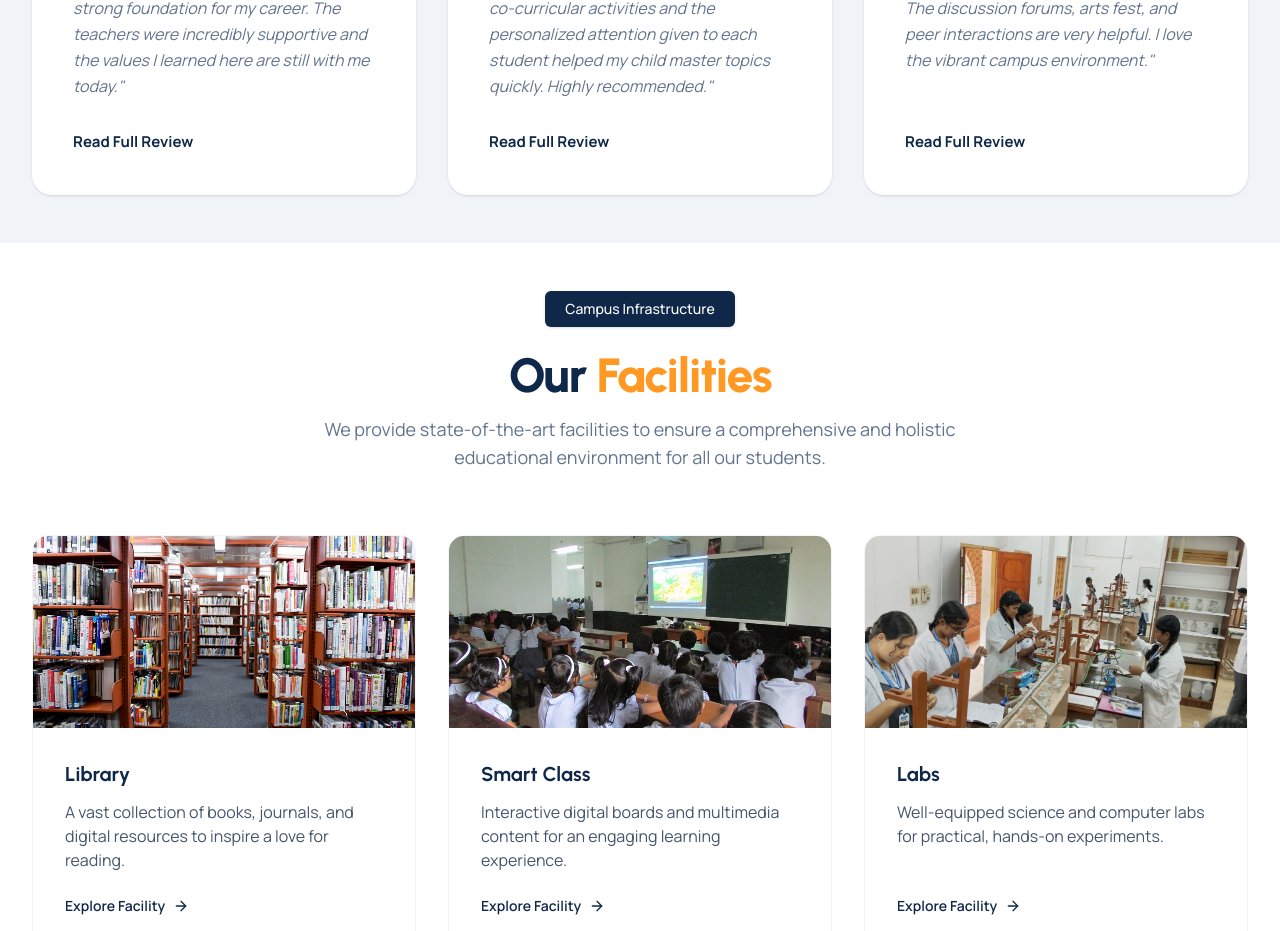
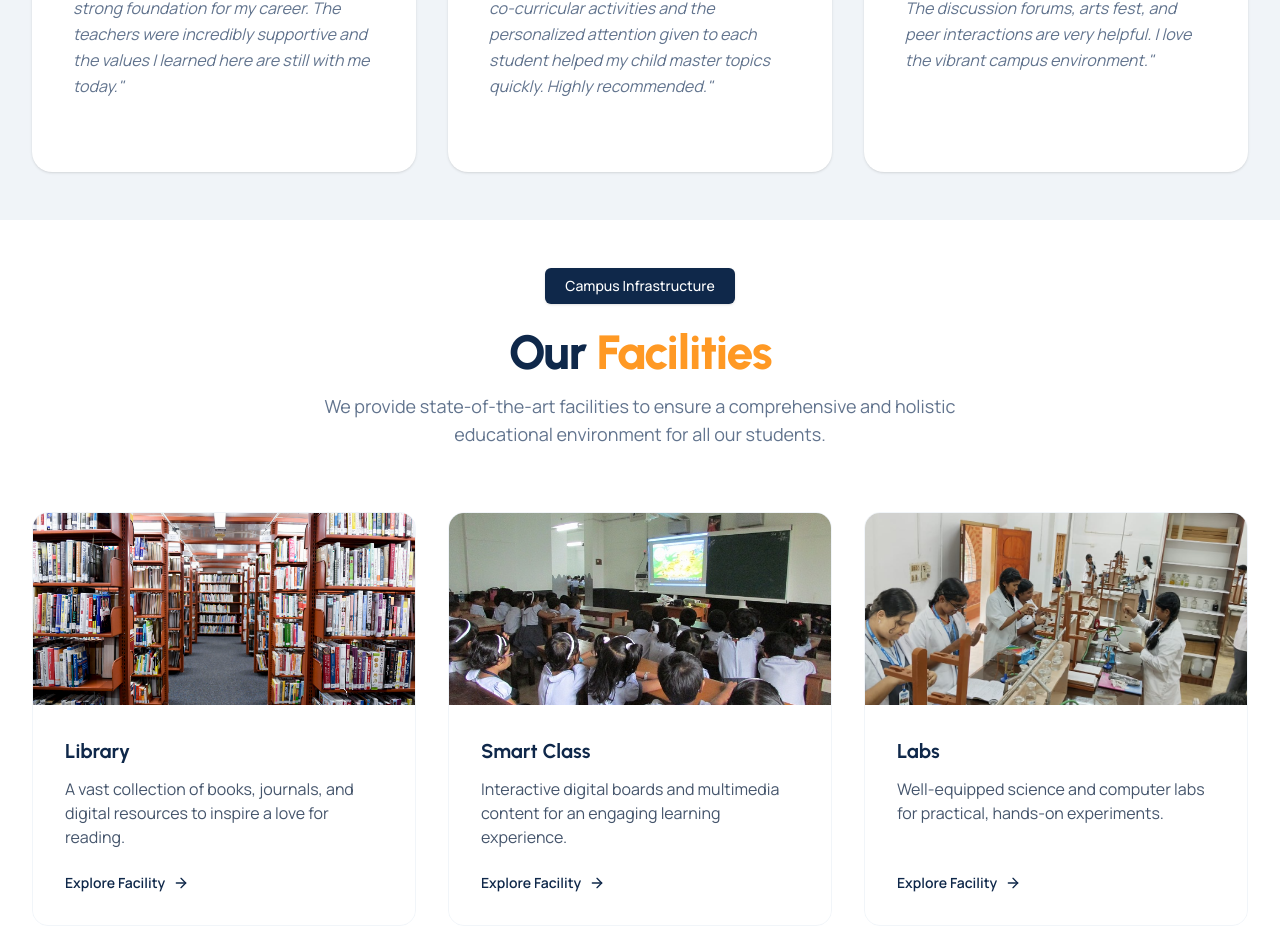
Before and after one commit to techosatechnical/chinmaya-kollam, a Next.js app: page / in a window 1280 px wide. Shown: the part 4153-5084 px from the top of the page. Built offline with nearby package versions, Linux system fonts and the light colour scheme.

Commit message:
website Read Full Review

```diff
--- a/components/Navbar.tsx
+++ b/components/Navbar.tsx
@@ -124,7 +124,7 @@ export function Navbar() {
                 {/* Dropdown Menu */}
                 {link.hasDropdown && link.subItems && (
                   <div className="absolute left-0 top-full pt-4 opacity-0 translate-y-2 invisible group-hover:opacity-100 group-hover:translate-y-0 group-hover:visible transition-all duration-300 ease-out z-50">
-                    <div className={`bg-[#0F284A] rounded-2xl shadow-2xl border border-white/10 p-2.5 ${link.subItems.length > 5 ? 'w-195 grid grid-cols-3 gap-x-2 gap-y-0.5' : 'w-70 flex flex-col gap-0.5'}`}>
+                    <div className={`bg-[#0F284A]  shadow-2xl border border-white/10 p-2.5 ${link.subItems.length > 5 ? 'w-195 grid grid-cols-3 gap-x-2 gap-y-0.5' : 'w-70 flex flex-col gap-0.5'}`}>
                       {link.subItems.map((sub) => (
                         <Link
                           key={sub.title}
--- a/components/Testimonials.tsx
+++ b/components/Testimonials.tsx
@@ -103,12 +103,6 @@ export function Testimonials() {
                 {testimonial.quote}
               </p>
 
-              <Link
-                href={testimonial.linkUrl}
-                className="text-[#0F284A] font-bold hover:text-[#FF9924] transition-colors inline-flex items-center text-[15px] group"
-              >
-                {testimonial.linkText}
-              </Link>
             </motion.div>
           ))}
         </div>
```
